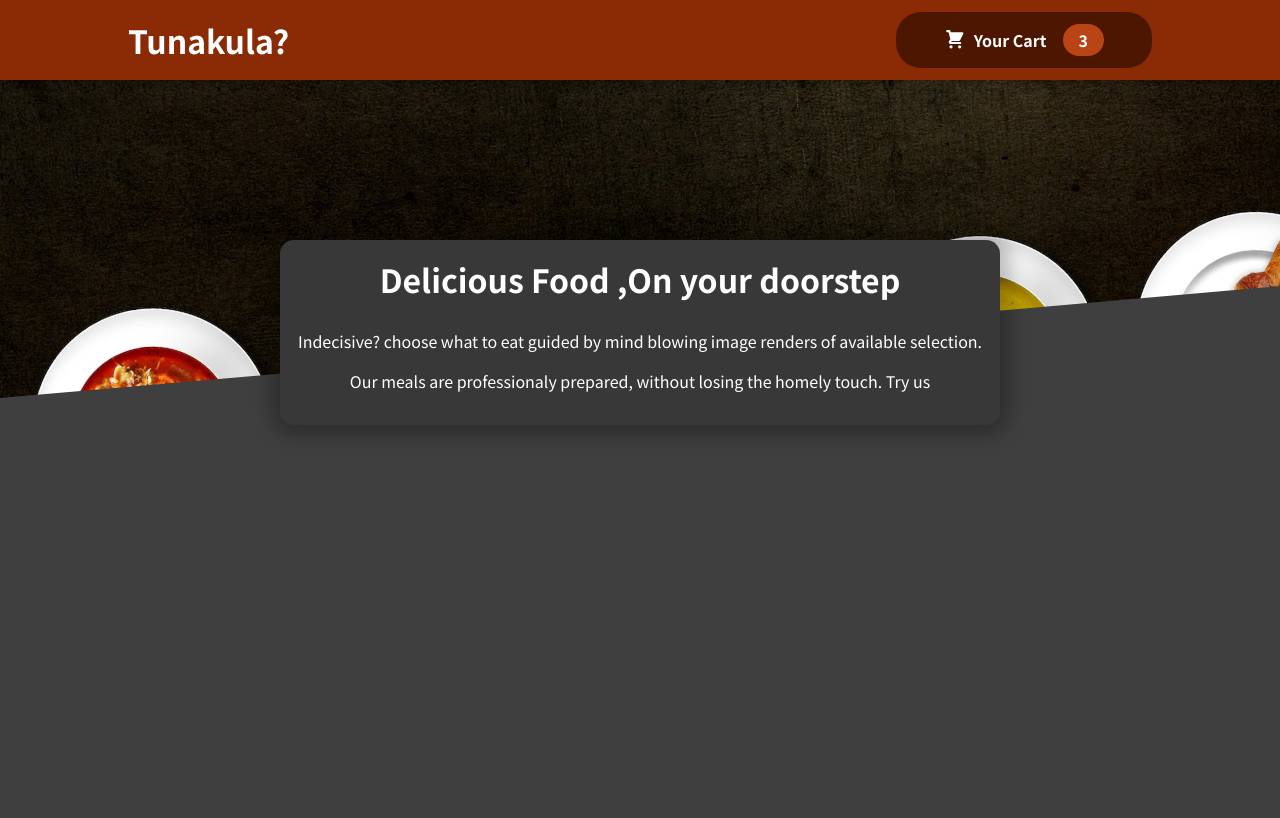
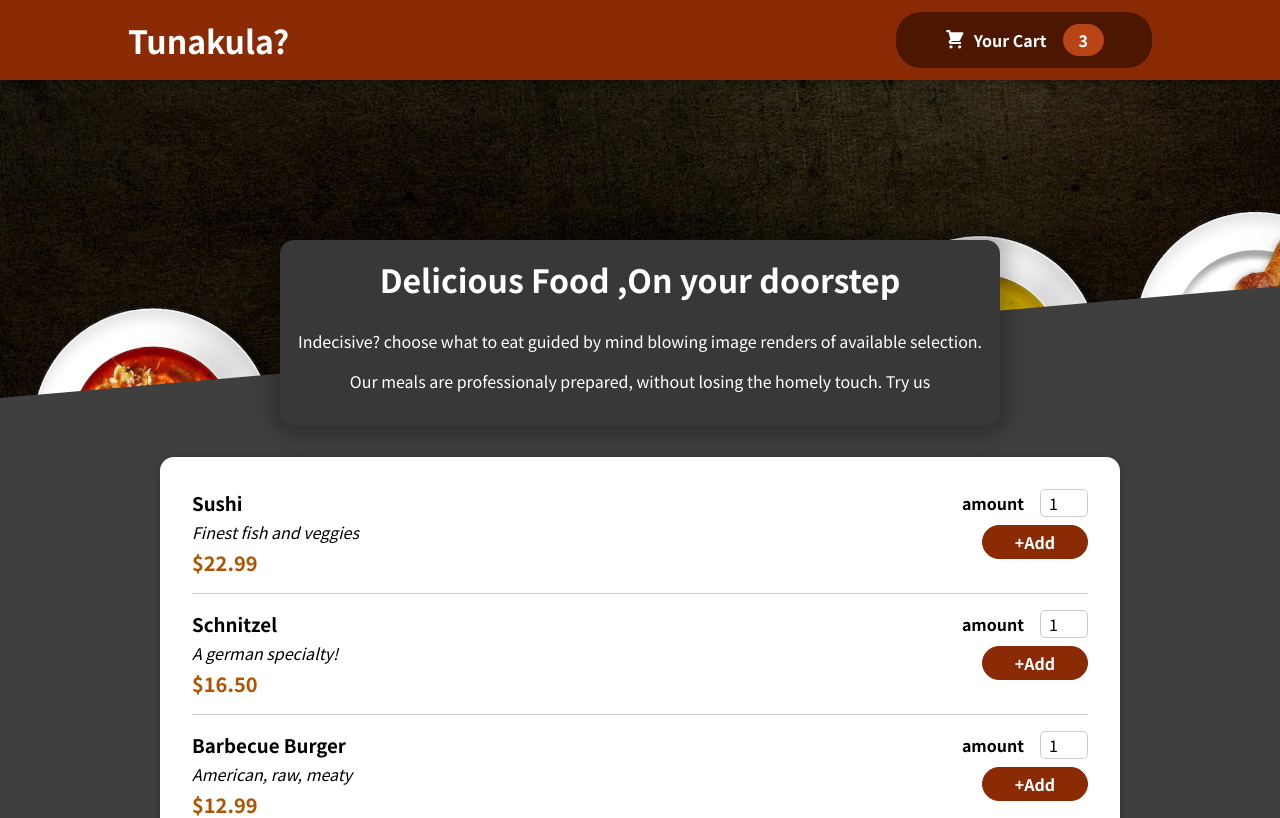
Before and after one commit to KephaKibet/react-meal-order-app, a React (Create React App) app: page / in a window 1280 px wide. Shown: the top 818 px of the page. Built offline with nearby package versions, Linux system fonts and the light colour scheme.

Commit message:
fix meal items list and render

```diff
--- a/src/components/Meals/AvailableMeals.jsx
+++ b/src/components/Meals/AvailableMeals.jsx
@@ -1,12 +1,47 @@
+import Card from '../UI/Card';
+import MealItem from './MealItem/MealItem';
 import classes from './AvailableMeals.module.css'
 
-const DummyMeals = [{}];
+const DummyMeals = [
+
+    {
+      id: 'm1',
+      name: 'Sushi',
+      description: 'Finest fish and veggies',
+      price: 22.99,
+    },
+    {
+      id: 'm2',
+      name: 'Schnitzel',
+      description: 'A german specialty!',
+      price: 16.5,
+    },
+    {
+      id: 'm3',
+      name: 'Barbecue Burger',
+      description: 'American, raw, meaty',
+      price: 12.99,
+    },
+    {
+      id: 'm4',
+      name: 'Green Bowl',
+      description: 'Healthy...and green...',
+      price: 18.99,
+  },
+];
 const AvailableMeals = () => {
-  const mealsList = DummyMeals.map(meal => <li>{meal.name}</li>)
+  const mealsList = DummyMeals.map(meal =>
+    <MealItem
+      key={meal.id}
+      name={meal.name}
+      description={meal.description}
+      price={meal.price} />)
 
   return (
     <section className={classes.meals}>
-      <ul>{mealsList}</ul>
+      <Card>
+        <ul>{mealsList}</ul>
+      </Card>
     </section>
   )
 }
--- /dev/null
+++ b/src/components/Meals/MealItem/MealItem.jsx
@@ -0,0 +1,20 @@
+import MealItemForm from './MealItemForm';
+import classes from './MealItem.module.css'
+
+
+const MealItem = props => {
+  //2dp
+  const price = `$${props.price.toFixed(2)}`;
+    return <li className={classes.meal}>
+      <div>
+        <h3>{props.name}</h3>
+        <div className={classes.description}>{props.description}</div>
+        <div className={classes.price}>{price}</div>
+      </div>
+      <div>
+        <MealItemForm />
+      </div>
+    </li>
+}
+
+export default MealItem;
--- /dev/null
+++ b/src/components/Meals/MealItem/MealItem.module.css
@@ -0,0 +1,22 @@
+.meal {
+  display: flex;
+  justify-content: space-between;
+  margin: 1rem;
+  padding-bottom: 1rem;
+  border-bottom: 1px solid #ccc;
+}
+
+.meal h3 {
+  margin: 0 0 0.25rem 0;
+}
+
+.description {
+  font-style: italic;
+}
+
+.price {
+  margin-top: 0.25rem;
+  font-weight: bold;
+  color: #ad5502;
+  font-size: 1.25rem;
+}
--- /dev/null
+++ b/src/components/Meals/MealItem/MealItemForm.jsx
@@ -0,0 +1,20 @@
+import Input from '../../UI/Input';
+import classes from './MealItemForm.module.css'
+
+const MealItemForm = (props )=> {
+
+  return <form className={classes.form}>
+    <Input label="amount" input={{
+      id: 'amount',
+      type: 'number',
+      min: '1',
+      max: '5',
+      step: '1',
+      defaultValue: '1'
+    }} />
+    <button>+Add</button>
+
+  </form>
+}
+
+export default MealItemForm;
--- /dev/null
+++ b/src/components/Meals/MealItem/MealItemForm.module.css
@@ -0,0 +1,20 @@
+.form {
+  text-align: right;
+}
+
+.form button {
+  font: inherit;
+  cursor: pointer;
+  background-color: #8a2b06;
+  border: 1px solid #8a2b06;
+  color: white;
+  padding: 0.25rem 2rem;
+  border-radius: 20px;
+  font-weight: bold;
+}
+
+.form button:hover,
+.form button:active {
+  background-color: #641e03;
+  border-color: #641e03;
+}
--- /dev/null
+++ b/src/components/UI/Input.jsx
@@ -0,0 +1,12 @@
+import classes from './Input.module.css'
+
+const Input = props => {
+
+  return <div className={classes.input} >
+    <label htmlFor={props.input.id}>{props.label}</label>
+    {/* takes care of  id={props.input.id} and type="text" makes input highly configurable from outside the component */}
+    <input {...props.input} />
+  </div>
+}
+
+export default Input;
--- /dev/null
+++ b/src/components/UI/Input.module.css
@@ -0,0 +1,18 @@
+.input {
+  display: flex;
+  align-items: center;
+  margin-bottom: 0.5rem;
+}
+
+.input label {
+  font-weight: bold;
+  margin-right: 1rem;
+}
+
+.input input {
+  width: 3rem;
+  border-radius: 5px;
+  border: 1px solid #ccc;
+  font: inherit;
+  padding-left: 0.5rem;
+}
```
Also changed, not shown: 1 other file (tests, documents, lock files or other folders).
